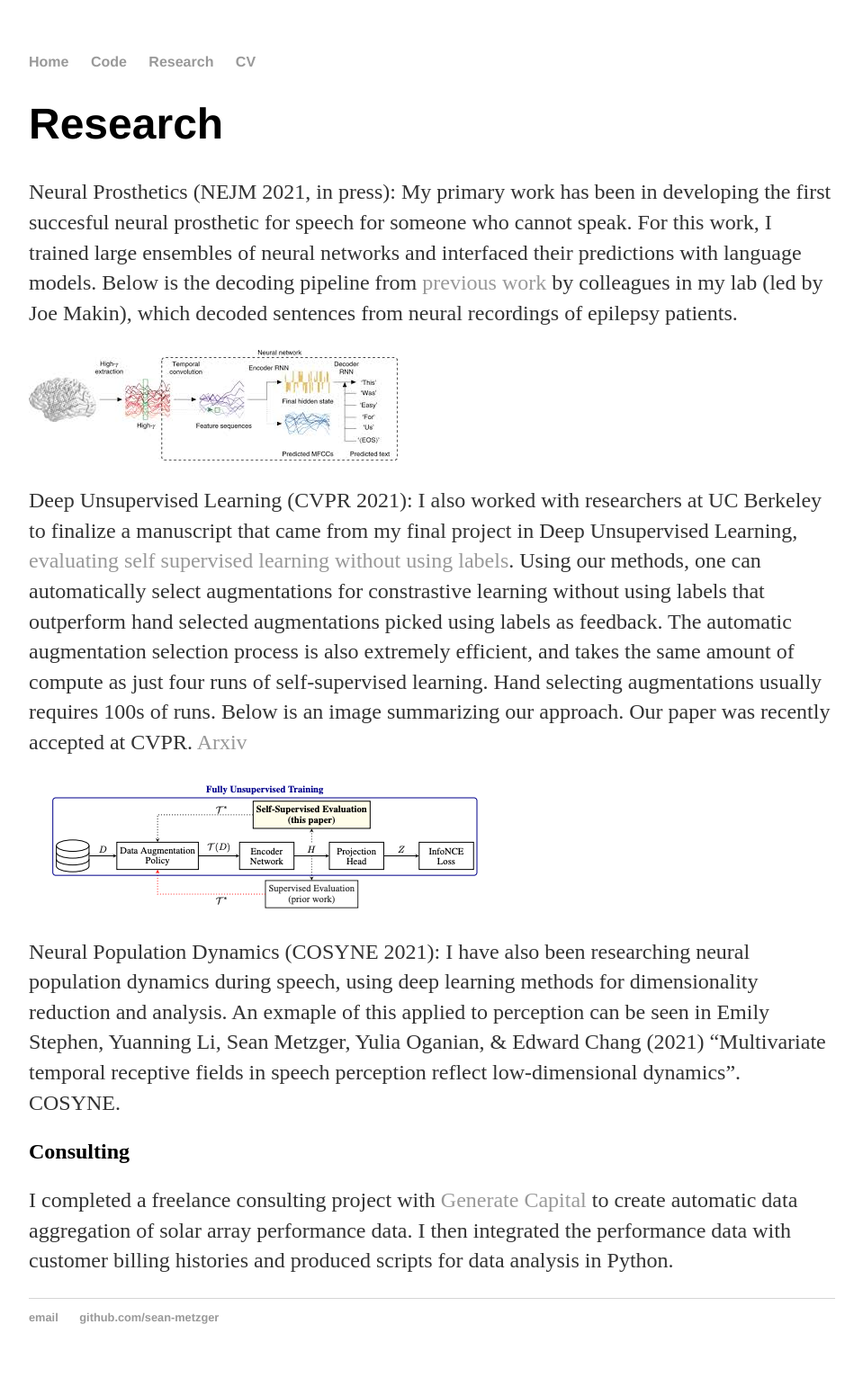
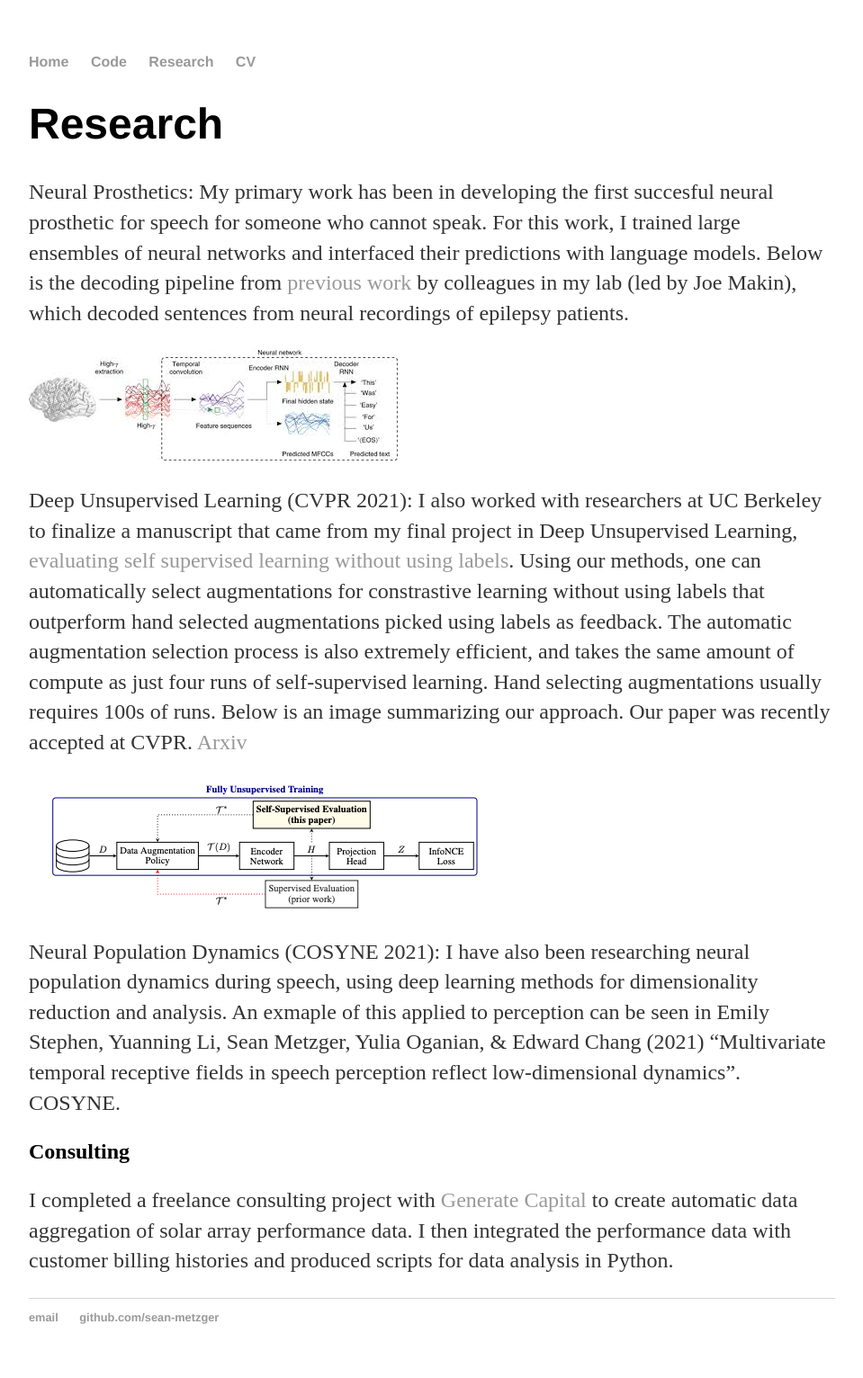
Before and after one commit to sean-metzger/sean-metzger.github.io, a Jekyll site: the page built from research/index.html, in a window 1280 px wide. Shown: the whole page at 90% size, without its empty margins (160-1119 px from the left). Built offline with Jekyll 4.4.1, drawn with Linux system fonts in a browser that asks for light colours.

Commit message:
Update index.html

```diff
--- a/research/index.html
+++ b/research/index.html
@@ -5,7 +5,7 @@
 
 <div class="blurb">
 	<h1>Research</h1>
-		<p> Neural Prosthetics (NEJM 2021, in press): My primary work has been in developing the first succesful neural prosthetic for speech for someone who cannot speak. For this work, I trained large ensembles of neural networks and interfaced their predictions with language models. Below is the decoding pipeline from <a href="https://www.nature.com/articles/s41593-020-0608-8">previous work</a> by colleagues in my lab (led by Joe Makin), which decoded sentences from neural recordings of epilepsy patients.</p>
+		<p> Neural Prosthetics: My primary work has been in developing the first succesful neural prosthetic for speech for someone who cannot speak. For this work, I trained large ensembles of neural networks and interfaced their predictions with language models. Below is the decoding pipeline from <a href="https://www.nature.com/articles/s41593-020-0608-8">previous work</a> by colleagues in my lab (led by Joe Makin), which decoded sentences from neural recordings of epilepsy patients.</p>
 		<img src="/images/joepaper.jpeg" alt="hi" class="inline"/>
 		<p> Deep Unsupervised Learning (CVPR 2021): I also worked with researchers at UC Berkeley to finalize a manuscript that came from my final project in Deep Unsupervised Learning, <a href="https://arxiv.org/pdf/2009.07724.pdf">evaluating self supervised learning without using labels</a>. Using our methods, one can automatically select augmentations for constrastive learning without using labels that outperform hand selected augmentations picked using labels as feedback. The automatic augmentation selection process is also extremely efficient, and takes the same amount of compute as just four runs of self-supervised learning. Hand selecting augmentations usually requires 100s of runs. Below is an image summarizing our approach. Our paper was recently accepted at CVPR. <a href="https://arxiv.org/pdf/2009.07724.pdf">Arxiv</a> </p>
 		<img src="/images/paperfig1.png" alt="hi" class="inline"/>
```
